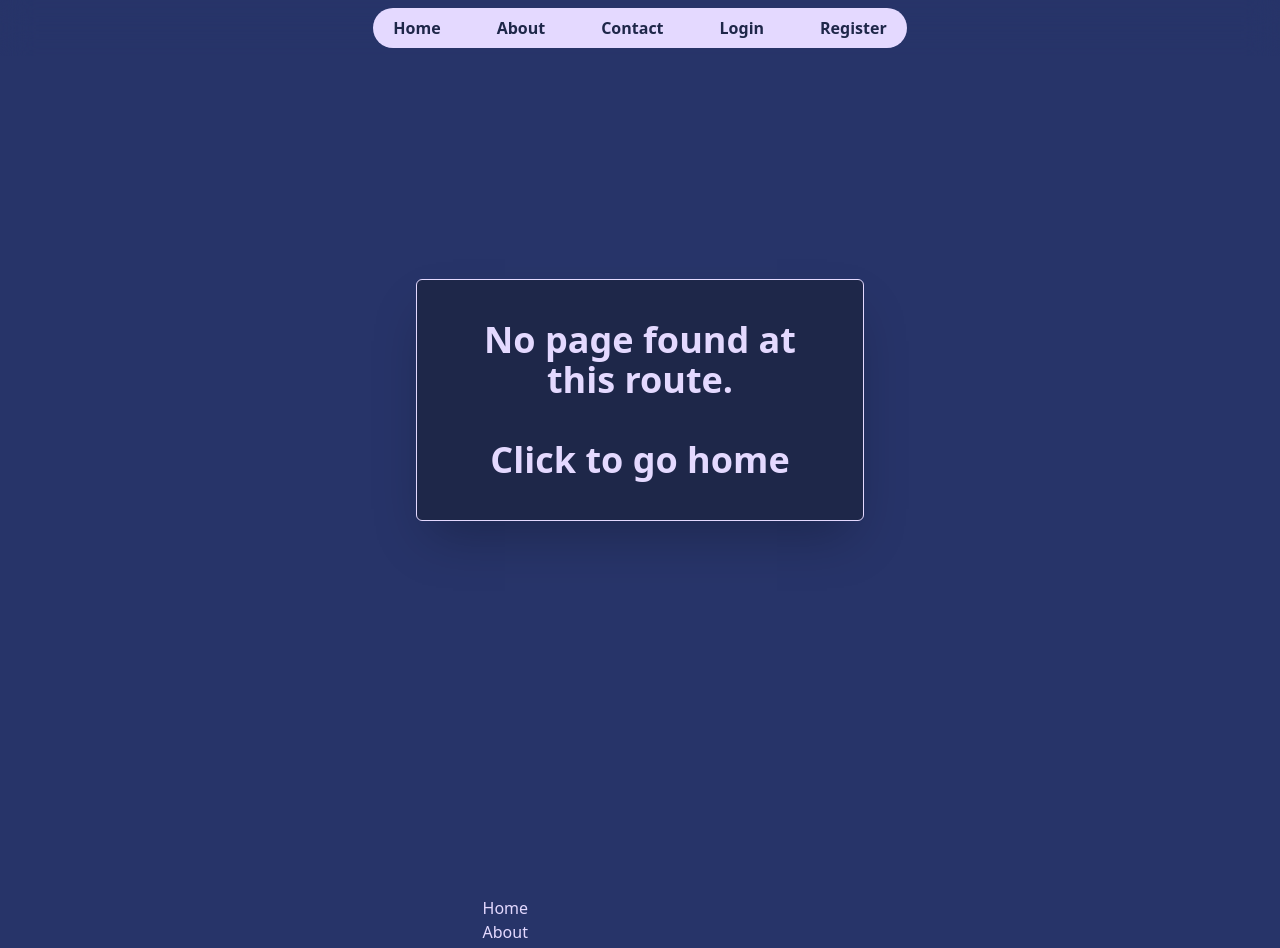
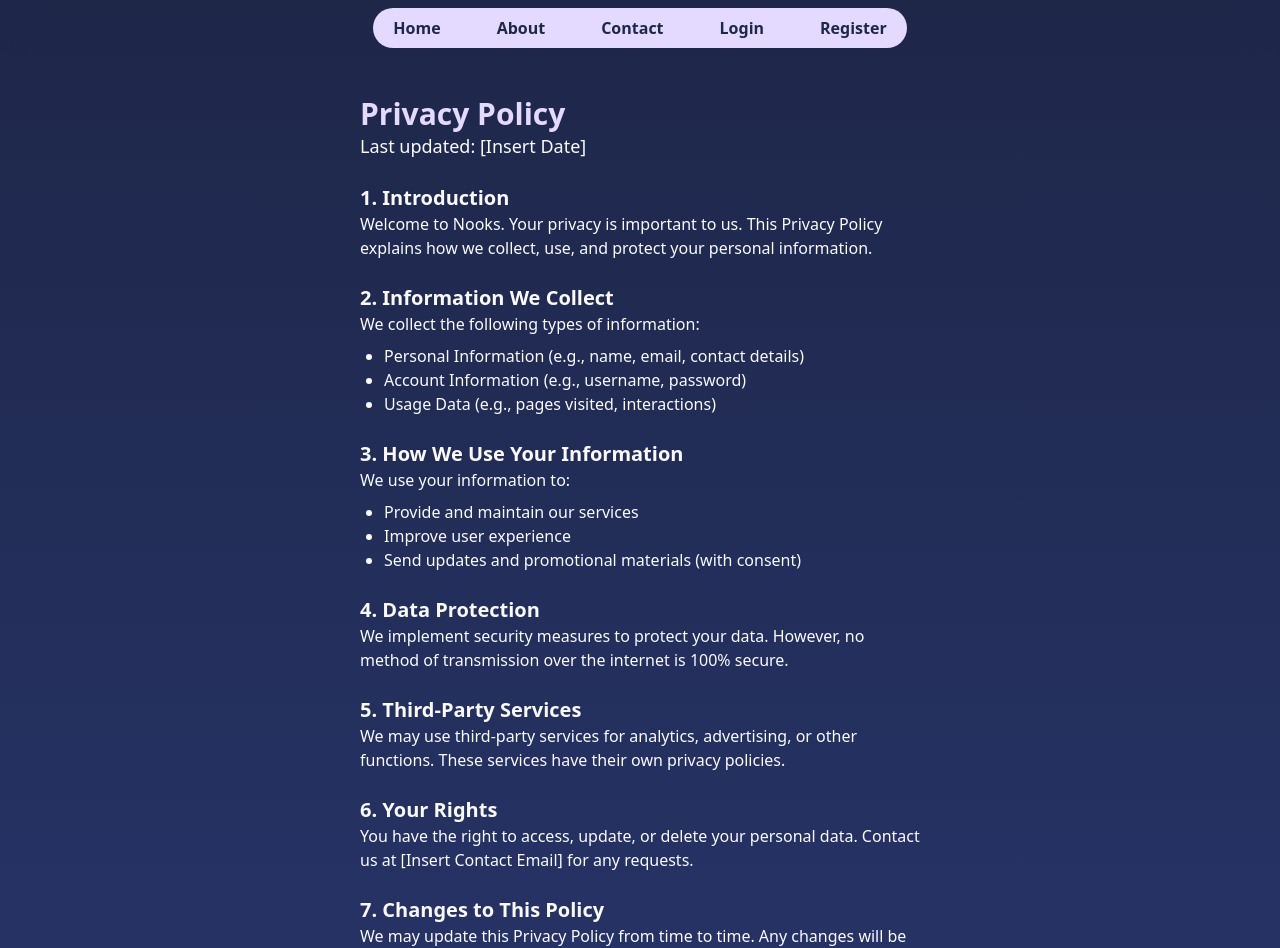
Before and after one commit to Junaidadams/nooks, a React (Vite) app: page /privacy-policy in a window 1280 px wide. Shown: the top 948 px of the page. Built offline with nearby package versions, Linux system fonts and the light colour scheme.

Commit message:
Changes before work (privacy policy et )

```diff
--- a/src/App.jsx
+++ b/src/App.jsx
@@ -8,6 +8,7 @@
 import Registration from "./pages/Registration";
 import Login from "./pages/Login";
 import TermsAndConditions from "./pages/T&C";
+import PrivacyPolicy from "./pages/PrivacyPolicy";
 import ProfilePage from "./pages/ProfilePage";
 import Logout from "./pages/Logout";
 import Archive from "./pages/Archive";
@@ -30,6 +31,11 @@
       <Route path="/login" element={<Login />} />
       <Route path="/verify-email" element={<VerifyEmail />} />
       <Route path="/memberships" element={<Memberships />} />
+      <Route path="/terms-and-conditions" element={<TermsAndConditions />} />
+      <Route path="/privacy-policy" element={<PrivacyPolicy />} />
+      <Route path="*" element={<NoPage />} />
+
+      {/* Protected Routes */}
       <Route
         path="/profile-page"
         element={
@@ -62,9 +68,6 @@
           </RequireAuth>
         }
       />
-
-      <Route path="/terms-and-conditions" element={<TermsAndConditions />} />
-      <Route path="*" element={<NoPage />} />
     </Routes>
   );
 };
--- /dev/null
+++ b/src/components/MembershipTile.jsx
@@ -0,0 +1,38 @@
+import PropTypes from "prop-types";
+
+export const MembershipTile = ({ tier, price, icon: Icon, benefits }) => {
+  return (
+    <div className="bg-ghost-white flex flex-col rounded-2xl shadow-lg p-6 w-full max-w-md text-center border-2 border-gray-200 hover:border-blue-500 transition-all hover:bg-slate-50">
+      <div className="flex justify-center items-center mb-4">
+        <Icon className="text-delft-blue text-5xl" />
+      </div>
+      <h2 className="text-xl font-bold">{tier}</h2>
+      <p className="text-gray-600 mb-4">{price}</p>
+      <ul className="text-left space-y-2 mb-6">
+        {benefits.map((benefit, index) => (
+          <li key={index} className="flex items-center text-gray-700">
+            <benefit.icon className="text-delft-blue mr-2" />
+            {benefit.text}
+          </li>
+        ))}
+      </ul>
+      <a
+        href="/"
+        className="bg-gradient-to-tr to-blue-800 from-delft-blue p-2 rounded-lg mt-auto hover:shadow-2xl"
+      >
+        <button className="text-white font-semibold">Sign up</button>
+      </a>
+    </div>
+  );
+};
+
+MembershipTile.propTypes = {
+  title: PropTypes.string.isRequired,
+  description: PropTypes.string.isRequired,
+  price: PropTypes.number.isRequired,
+  isPremium: PropTypes.bool,
+  onUpgrade: PropTypes.func,
+  benefits: PropTypes.array,
+  tier: PropTypes.string,
+  icon: PropTypes.any,
+};
--- a/src/pages/Memberships.jsx
+++ b/src/pages/Memberships.jsx
@@ -1,43 +1,5 @@
 import { membershipInformation } from "../../constants";
-import PropTypes from "prop-types";
-import { motion } from "framer-motion";
-
-const MembershipTile = ({ tier, price, icon: Icon, benefits }) => {
-  return (
-    <div className="bg-ghost-white flex flex-col rounded-2xl shadow-lg p-6 w-full max-w-md text-center border-2 border-gray-200 hover:border-blue-500 transition-all">
-      <div className="flex justify-center items-center mb-4">
-        <Icon className="text-delft-blue text-5xl" />
-      </div>
-      <h2 className="text-xl font-bold">{tier}</h2>
-      <p className="text-gray-600 mb-4">{price}</p>
-      <ul className="text-left space-y-2 mb-6">
-        {benefits.map((benefit, index) => (
-          <li key={index} className="flex items-center text-gray-700">
-            <benefit.icon className="text-delft-blue mr-2" />
-            {benefit.text}
-          </li>
-        ))}
-      </ul>
-      <a
-        href="/"
-        className="bg-gradient-to-tr from-slate-800 to-delft-blue p-2 rounded-lg mt-auto"
-      >
-        <button className="text-white">Sign up</button>
-      </a>
-    </div>
-  );
-};
-
-MembershipTile.propTypes = {
-  title: PropTypes.string.isRequired,
-  description: PropTypes.string.isRequired,
-  price: PropTypes.number.isRequired,
-  isPremium: PropTypes.bool,
-  onUpgrade: PropTypes.func,
-  benefits: PropTypes.array,
-  tier: PropTypes.string,
-  icon: PropTypes.any,
-};
+import { MembershipTile } from "../components/MembershipTile";
 const Memberships = () => {
   return (
     <div className="flex min-h-screen -mt-[56px] bg-delft-blue flex-col items-center p-8">
--- a/src/pages/NewNook.jsx
+++ b/src/pages/NewNook.jsx
@@ -76,7 +76,7 @@
     <div className="flex min-h-screen bg-gradient-to-b from-space-cadet to-delft-blue -mt-[56px] flex-col p-6">
       <form
         onSubmit={handleSubmit}
-        className="mx-auto bg-space-cadet text-ghost-white p-8 rounded-xl shadow-lg border border-periwinkle"
+        className="m-auto my-40 bg-space-cadet text-ghost-white p-8 rounded-xl shadow-lg border border-periwinkle"
       >
         <h2 className="text-2xl font-bold text-center mb-6">
           Create a New Nook
--- /dev/null
+++ b/src/pages/PrivacyPolicy.jsx
@@ -0,0 +1,68 @@
+const PrivacyPolicy = () => {
+  return (
+    <div className="flex min-h-screen -mt-[56px] pt-[56px] text-ghost-white bg-gradient-to-b from-space-cadet to-delft-blue flex-col">
+      <div className="w-3/4 lg:w-1/2 mx-auto rounded-md text-ghost-white p-10  ">
+        <h1 className="text-periwinkle font-black text-2xl sm:text-3xl">
+          Privacy Policy
+        </h1>
+        <p className="mb-4 text-lg">Last updated: [Insert Date]</p>
+        <h2 className="text-xl font-semibold mt-6">1. Introduction</h2>
+        <p className="mb-4">
+          Welcome to Nooks. Your privacy is important to us. This Privacy Policy
+          explains how we collect, use, and protect your personal information.
+        </p>
+        <h2 className="text-xl font-semibold mt-6">
+          2. Information We Collect
+        </h2>
+        <p className="mb-4">
+          We collect the following types of information:
+          <ul className="list-disc ml-6 mt-2">
+            <li>Personal Information (e.g., name, email, contact details)</li>
+            <li>Account Information (e.g., username, password)</li>
+            <li>Usage Data (e.g., pages visited, interactions)</li>
+          </ul>
+        </p>
+        <h2 className="text-xl font-semibold mt-6">
+          3. How We Use Your Information
+        </h2>
+        <p className="mb-4">
+          We use your information to:
+          <ul className="list-disc ml-6 mt-2">
+            <li>Provide and maintain our services</li>
+            <li>Improve user experience</li>
+            <li>Send updates and promotional materials (with consent)</li>
+          </ul>
+        </p>
+        <h2 className="text-xl font-semibold mt-6">4. Data Protection</h2>
+        <p className="mb-4">
+          We implement security measures to protect your data. However, no
+          method of transmission over the internet is 100% secure.
+        </p>
+        <h2 className="text-xl font-semibold mt-6">5. Third-Party Services</h2>
+        <p className="mb-4">
+          We may use third-party services for analytics, advertising, or other
+          functions. These services have their own privacy policies.
+        </p>
+        <h2 className="text-xl font-semibold mt-6">6. Your Rights</h2>
+        <p className="mb-4">
+          You have the right to access, update, or delete your personal data.
+          Contact us at [Insert Contact Email] for any requests.
+        </p>
+        <h2 className="text-xl font-semibold mt-6">
+          7. Changes to This Policy
+        </h2>
+        <p className="mb-4">
+          We may update this Privacy Policy from time to time. Any changes will
+          be posted on this page.
+        </p>
+        <h2 className="text-xl font-semibold mt-6">8. Contact Us</h2>
+        <p>
+          If you have any questions, please contact us at [Insert Contact
+          Email].
+        </p>
+      </div>
+    </div>
+  );
+};
+
+export default PrivacyPolicy;
```
Also changed, not shown: 1 other file (tests, documents, lock files or other folders).
